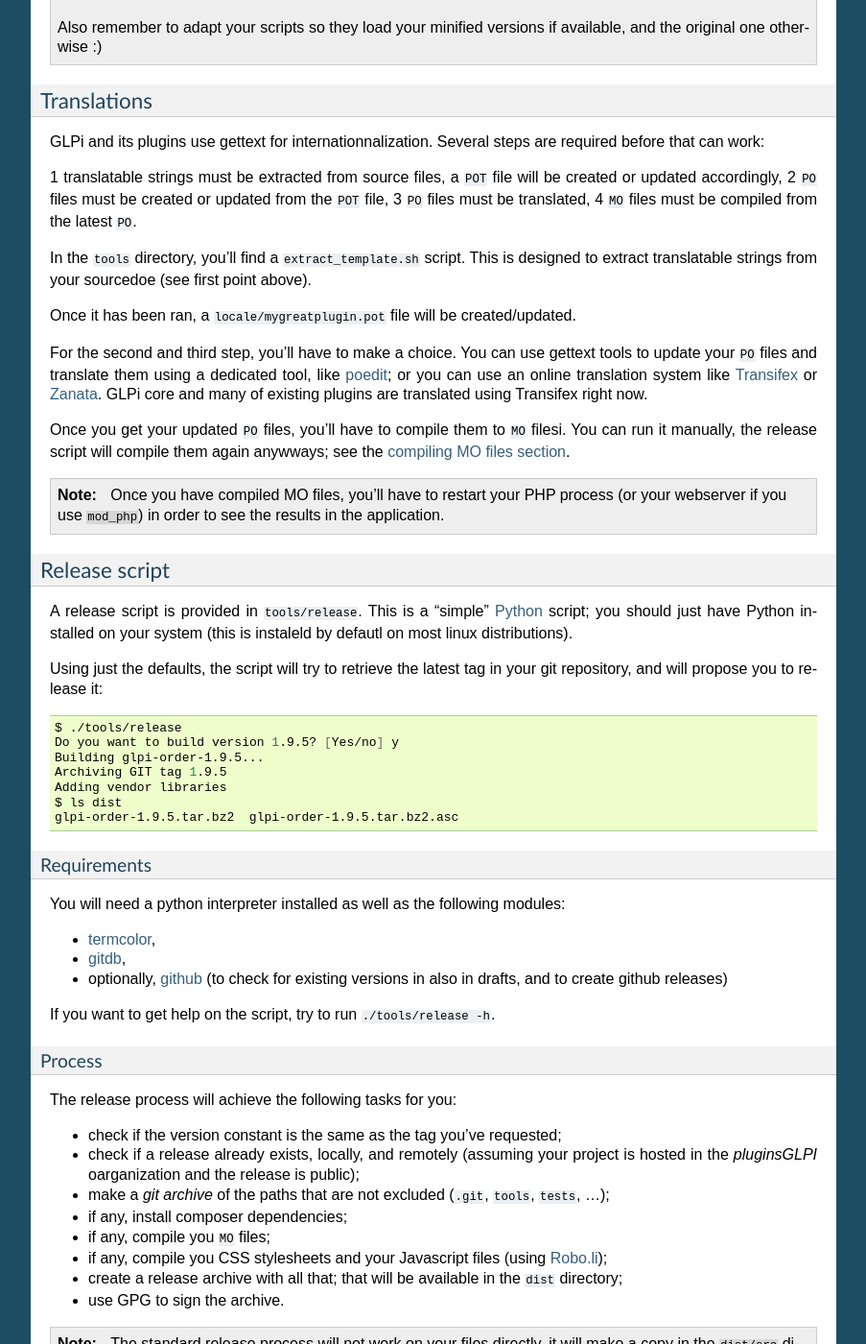
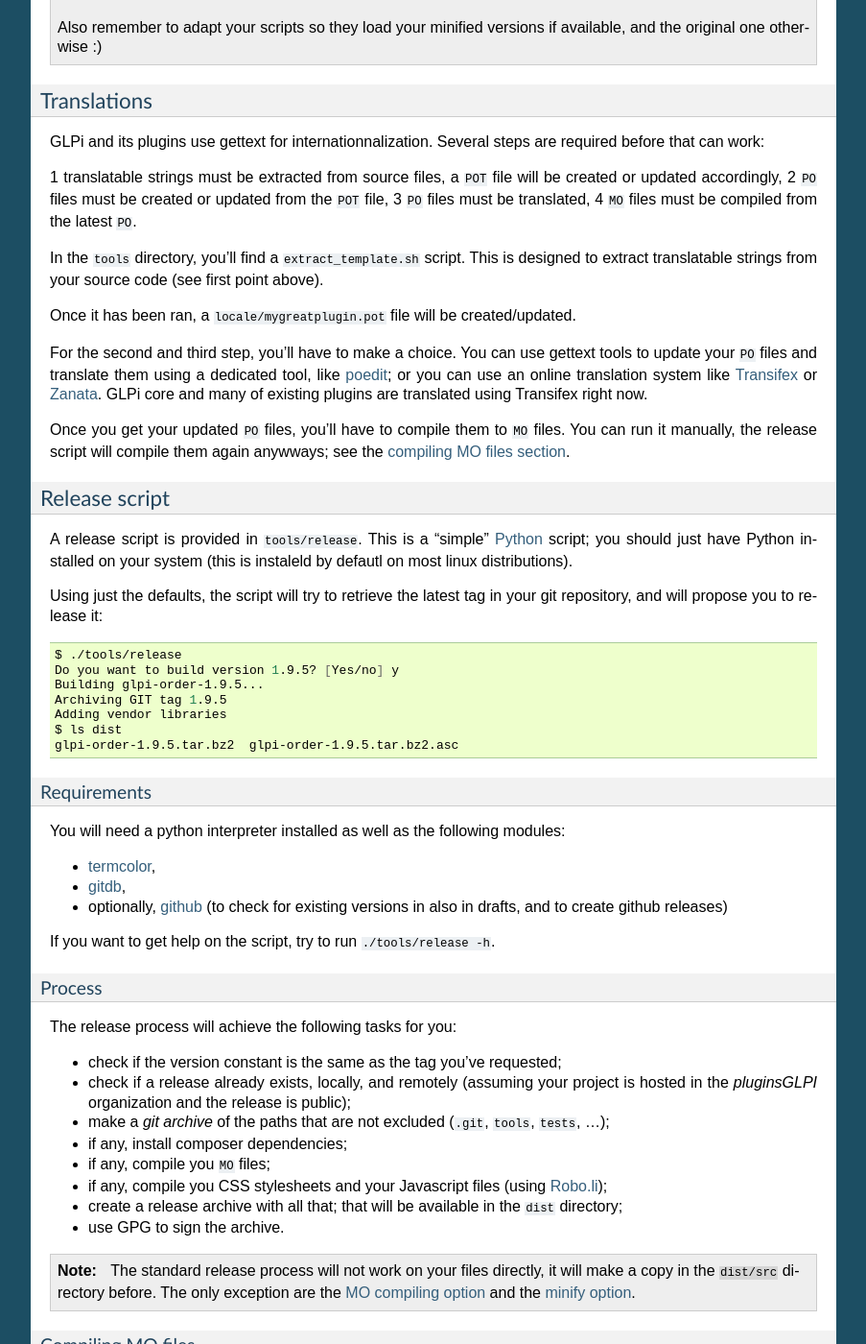
Before and after one commit to pluginsGLPI/doc, a Sphinx documentation site: the page built from source/empty/index.rst, in a window 1280 px wide and 1400 px high, scrolled down 1714 px. Shown: the whole window at 96% size, without its empty margins (198-1101 px from the left). Built offline with Sphinx 7.4.7, drawn with Linux system fonts in a browser that asks for light colours; some of the changed text lies outside the part shown.

Commit message:
Fix typos

```diff
--- a/source/empty/index.rst
+++ b/source/empty/index.rst
@@ -103,17 +103,13 @@
 3 ``PO`` files must be translated,
 4 ``MO`` files must be compiled from the latest ``PO``.
 
-In the ``tools`` directory, you'll find a ``extract_template.sh`` script. This is designed to extract translatable strings from your sourcedoe (see first point above).
+In the ``tools`` directory, you'll find a ``extract_template.sh`` script. This is designed to extract translatable strings from your source code (see first point above).
 
 Once it has been ran, a ``locale/mygreatplugin.pot`` file will be created/updated.
 
 For the second and third step, you'll have to make a choice. You can use gettext tools to update your ``PO`` files and translate them using a dedicated tool, like `poedit <https://poedit.net/>`_; or you can use an online translation system like `Transifex <http://transifex.com/>`_ or `Zanata <http://zanata.org/>`_. GLPi core and many of existing plugins are translated using Transifex right now.
 
-Once you get your updated ``PO`` files, you'll have to compile them to ``MO`` filesi. You can run it manually, the release script will compile them again anywways; see the :ref:`compiling MO files section <compile_mo>`.
-
-.. note::
-
-   Once you have compiled MO files, you'll have to restart your PHP process (or your webserver if you use ``mod_php``) in order to see the results in the application.
+Once you get your updated ``PO`` files, you'll have to compile them to ``MO`` files. You can run it manually, the release script will compile them again anywways; see the :ref:`compiling MO files section <compile_mo>`.
 
 .. _release_script:
 
@@ -151,7 +147,7 @@
 The release process will achieve the following tasks for you:
 
 * check if the version constant is the same as the tag you've requested;
-* check if a release already exists, locally, and remotely (assuming your project is hosted in the *pluginsGLPI* oarganization and the release is public);
+* check if a release already exists, locally, and remotely (assuming your project is hosted in the *pluginsGLPI* organization and the release is public);
 * make a `git archive` of the paths that are not excluded (``.git``, ``tools``, ``tests``, ...);
 * if any, install composer dependencies;
 * if any, compile you ``MO`` files;
```
Also changed, not shown: other parts of source/empty/index.rst (+1 -1 lines).
